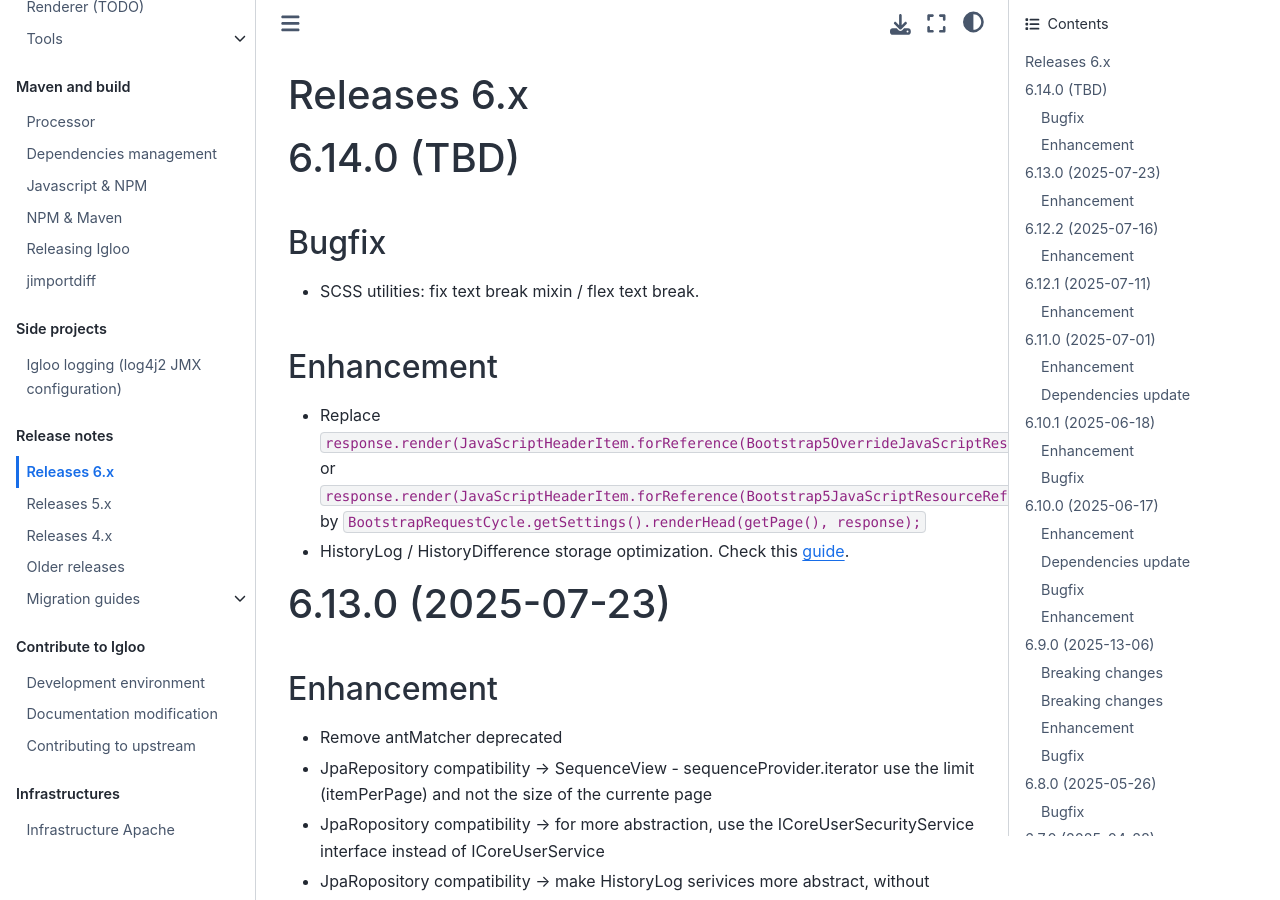
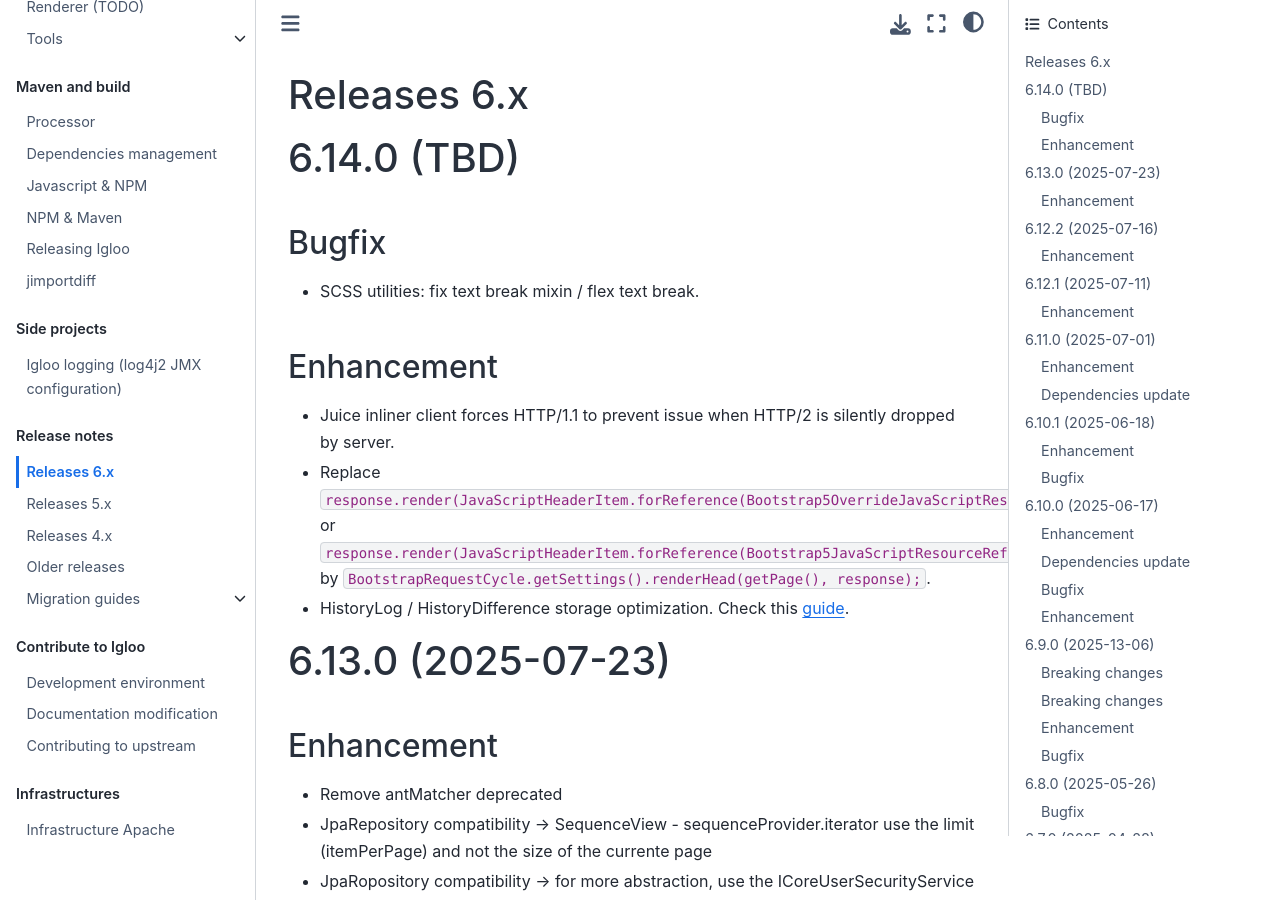
Before and after one commit to igloo-project/igloo-doc, a Sphinx documentation site: the page built from source/release-notes/releases-6.x.md, in a window 1280 px wide and 900 px high. Built offline with Sphinx 7.4.7 and the Sphinx Book theme 1.1.4, drawn with Linux system fonts in a browser that asks for light colours.

Commit message:
igloo 6.14.0 changelog

```diff
--- a/source/release-notes/releases-6.x.md
+++ b/source/release-notes/releases-6.x.md
@@ -8,9 +8,10 @@
 
 ## Enhancement
 
+* Juice inliner client forces HTTP/1.1 to prevent issue when HTTP/2 is silently dropped by server.
 * Replace `response.render(JavaScriptHeaderItem.forReference(Bootstrap5OverrideJavaScriptResourceReference.get()));`
   or `response.render(JavaScriptHeaderItem.forReference(Bootstrap5JavaScriptResourceReference.get()));` by
-  `BootstrapRequestCycle.getSettings().renderHead(getPage(), response);`
+  `BootstrapRequestCycle.getSettings().renderHead(getPage(), response);`.
 * HistoryLog / HistoryDifference storage optimization. Check this {ref}`guide <historylog-optimization-migration>`.
 
 # 6.13.0 (2025-07-23)
```
